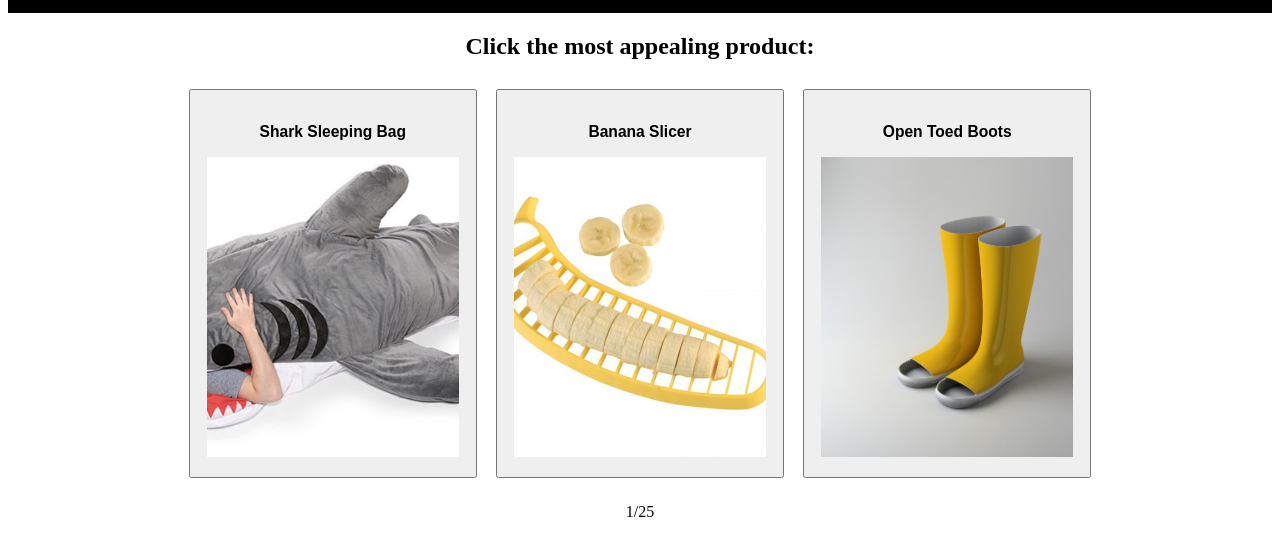
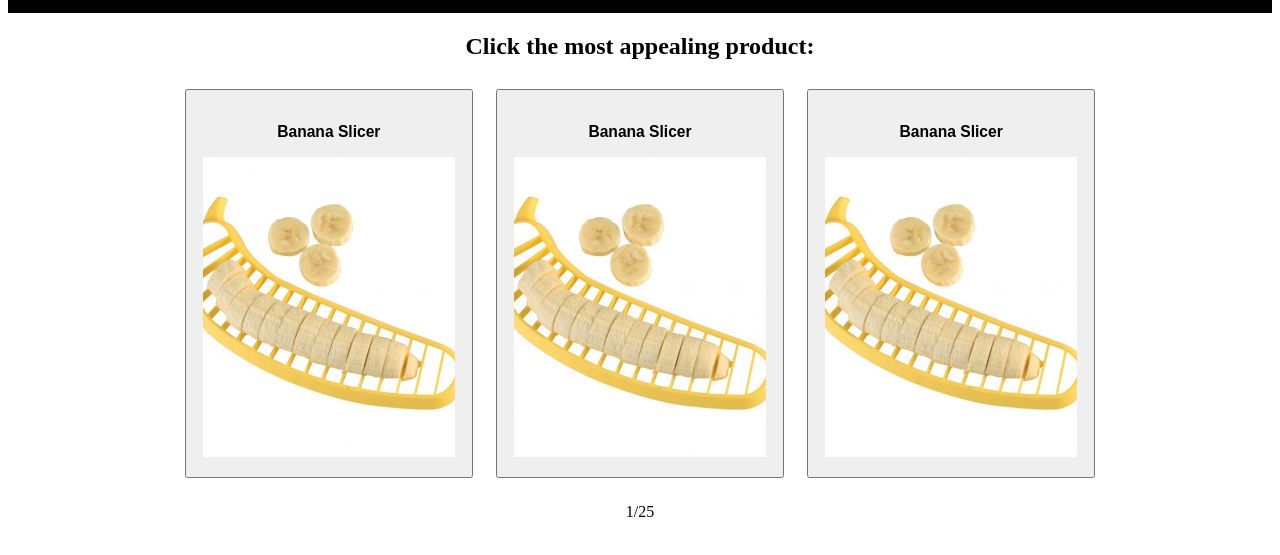
Before and after one commit to evanandrewson/bus-mall, a plain HTML site: page index.html in a window 1280 px wide. Shown: the part 75-630 px from the top of the page. Drawn offline with Linux system fonts and the light colour scheme.

Commit message:
changed plan to remove render function, follow closer to Marty's example

```diff
--- a/index.html
+++ b/index.html
@@ -14,7 +14,20 @@
     </header>
     <main>
         <h2>Click the most appealing product:</h2>
-        <div id="images"></div>
+        <div id="images">
+            <button>
+                <h3 id="product-1-name">Banana Slicer</h3>
+                <img src="./assets/products/banana-slicer.jpg" class="button-image" id="product-1-image">
+            </button>
+            <button>
+                    <h3 id="product-2-name">Banana Slicer</h3>
+                    <img src="./assets/products/banana-slicer.jpg" class="button-image" id="product-2-image">
+            </button>
+            <button>
+                    <h3 id="product-3-name">Banana Slicer</h3>
+                    <img src="./assets/products/banana-slicer.jpg" class="button-image" id="product-3-image">
+            </button>
+        </div>
         <p id="counter">1/25</p>
     </main>
     <script src="./src/focus-group.js" type="module"></script>
--- a/src/focus-group.js
+++ b/src/focus-group.js
@@ -2,6 +2,12 @@ import products from './data/products.js';
 import renderProduct from './render-product.js';
 
 const imageDiv = document.getElementById('images');
+const product1name = document.getElementById('product-1-name');
+const product2name = document.getElementById('product-2-name');
+const product3name = document.getElementById('product-3-name');
+const product1image = document.getElementById('product-1-image');
+const product2image = document.getElementById('product-2-image');
+const product3image = document.getElementById('product-3-image');
 
 const randomArrayGenerator = function(max) {
     let number1 = Math.floor(Math.random() * max);
@@ -16,10 +22,4 @@ const randomArrayGenerator = function(max) {
     return [number1, number2, number3];
 };
 
-const randomArray = randomArrayGenerator(20);
-
-for(let i = 0; i < 3; i++) {
-    let product = renderProduct(randomArray[i]);
-    imageDiv.appendChild(product);
-    products[randomArray[i]].appearanceCount++;
-}
+const randomArray = randomArrayGenerator(products.length);
--- a/src/render-product.js
+++ b/src/render-product.js
@@ -14,13 +14,9 @@ const renderProduct = function(index) {
     image.classList.add('button-image');
     image.id = product.id;
     button.appendChild(image);
-
-    /*
-    currently working on this code
     button.addEventListener('click', () => {
 
     });
-    */
 
     return button;
 };
```
Also changed, not shown: plan.md (+3 -6 lines).
